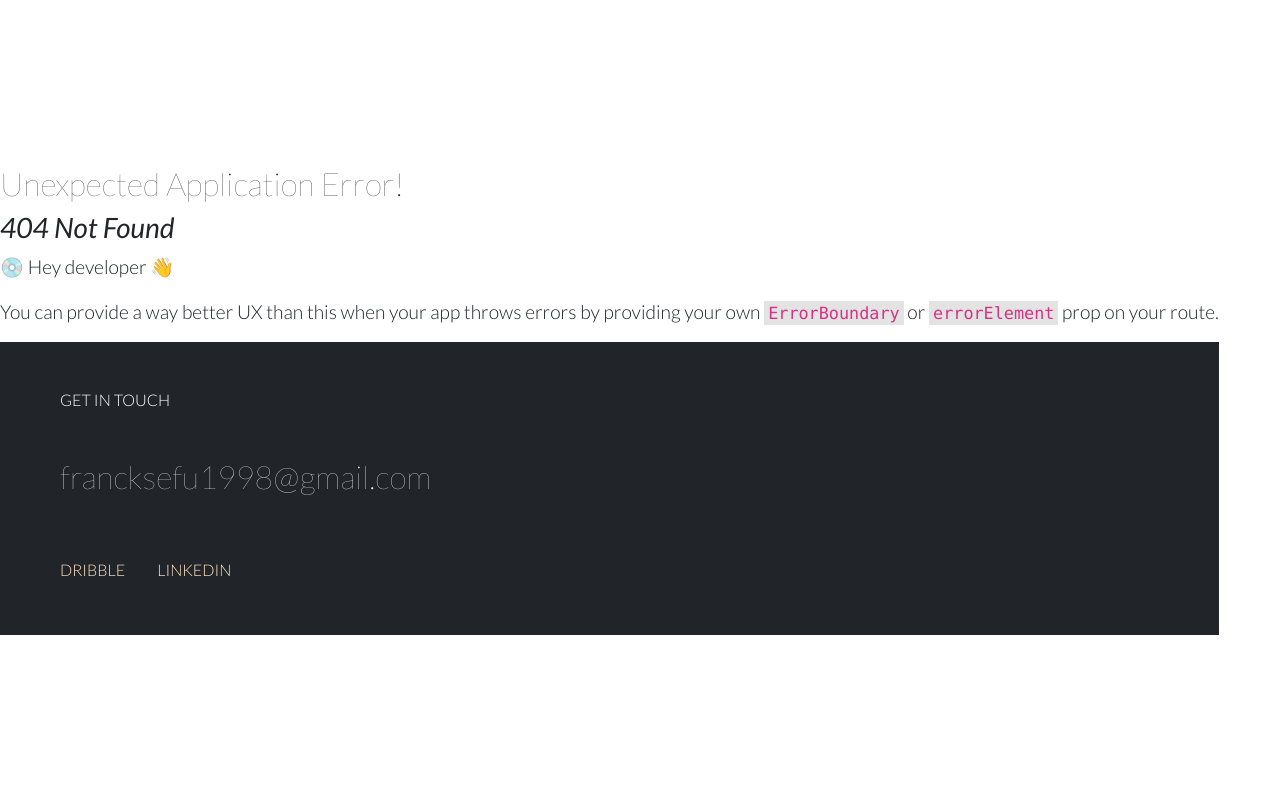
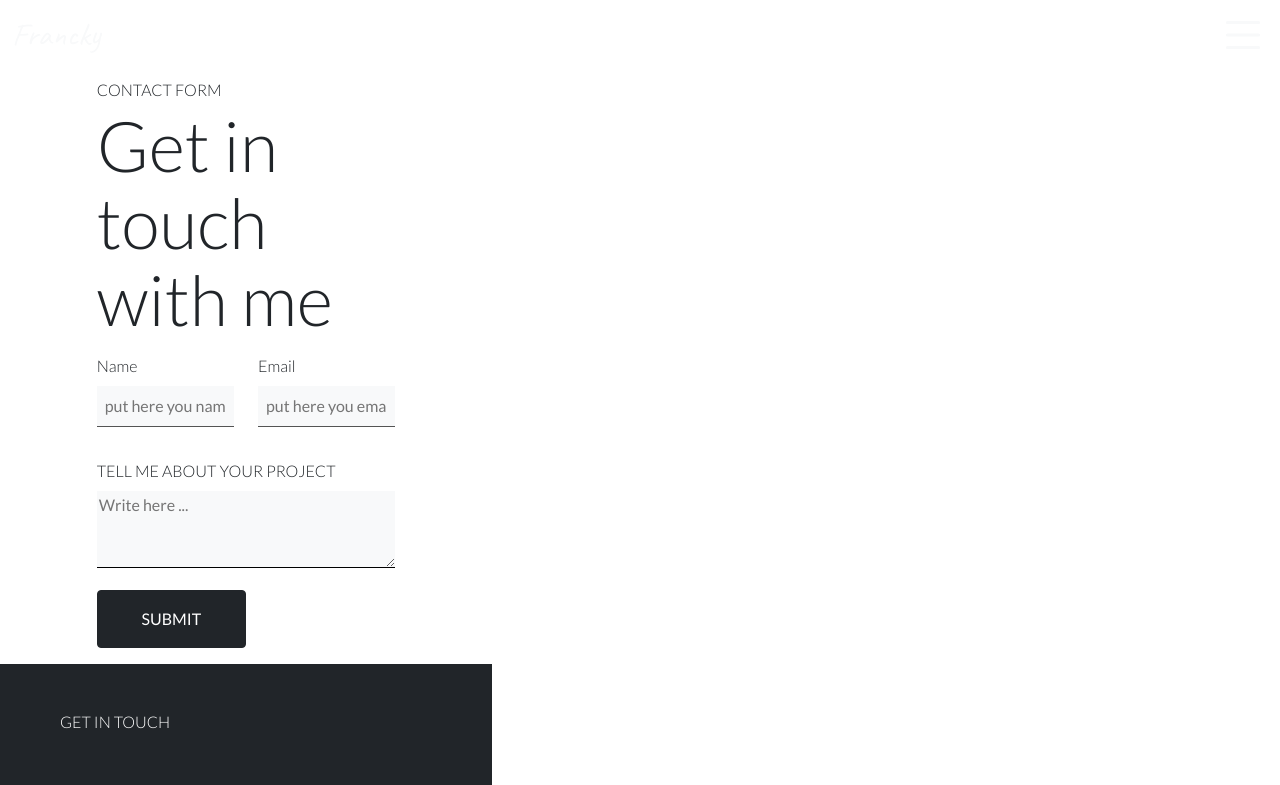
Before and after one commit to francksefu/franck-portfolio, a React (Vite) app: page /contact in a window 1280 px wide. Before the commit this address had no page. Shown: the top 785 px of the page. Built offline with nearby package versions, Linux system fonts and the light colour scheme.

Commit message:
Handle contact form

```diff
--- a/package.json
+++ b/package.json
@@ -10,6 +10,7 @@
     "preview": "vite preview"
   },
   "dependencies": {
+    "@formspree/react": "^2.5.1",
     "framer-motion": "^11.0.24",
     "react": "^18.2.0",
     "react-dom": "^18.2.0",
--- a/src/App.css
+++ b/src/App.css
@@ -139,3 +139,26 @@ ul {
 .cursor {
   cursor: pointer;
 }
+
+.contact-h1 {
+  font-size: 70px;
+  font-weight: 300;
+}
+
+label {
+  display: block;
+  font-weight: 300;
+  font-family: Lato,sans-serif;
+}
+
+input, textarea {
+  border-width: 1px;
+  border-color: black;
+  border-top: none;
+  border-right: none;
+  border-left: none;
+}
+
+input:hover, textarea:hover {
+  border: none;
+}
--- /dev/null
+++ b/src/components/contact/Contact.jsx
@@ -0,0 +1,84 @@
+import Navbar from "../Navbar/Navbar";
+import React from 'react';
+import { useForm, ValidationError } from '@formspree/react';
+
+const Contact = () => {
+  const [state, handleSubmit] = useForm("xqkryonr");
+  if (state.succeeded) {
+    return (
+      <>
+        <Navbar />
+        <div className="container-fluid p-3">
+        <div className="row mt-3 pt-3">
+          <div className="col-md-2"> </div>
+          <div className="col-md-8 pt-3">
+            <h6 className="mt-3 mb-2">CONTACT FORM</h6>
+            <h1 className="contact-h1">Get in touch<br/> with me</h1>
+            <form>
+            <div className="row">
+              <div className="col-md-6">
+                <label className="pt-2 pb-2">Name</label>
+                <input type="text" placeholder="put here you name" className="border-none p-2 w-100 bg-light" />
+              </div>
+
+              <div className="col-md-6">
+                <label className="pt-2 pb-2">Email</label>
+                <input type="email" placeholder="put here you email adress" className="border-none p-2 w-100 bg-light" />
+              </div>
+            </div>
+
+            <h6 className="text-success"> Thank you! I will answer you soon as possible! ... Best regards Franck sefu!</h6>
+            </form>
+          </div>
+          <div className="col-md-2"> </div>
+
+        </div>
+      </div>
+      </>
+    );
+  }
+  return(
+    <>
+      <Navbar />
+      <div className="container-fluid p-3">
+        <div className="row mt-3 pt-3">
+          <div className="col-md-2"> </div>
+          <div className="col-md-8 pt-3">
+            <h6 className="mt-3 mb-2">CONTACT FORM</h6>
+            <h1 className="contact-h1">Get in touch<br/> with me</h1>
+            <form onSubmit={handleSubmit}>
+            <div className="row">
+              <div className="col-md-6">
+                <label className="pt-2 pb-2">Name</label>
+                <input type="text" id="name" name="name" placeholder="put here you name" className="border-none p-2 w-100 bg-light" />
+              </div>
+
+              <div className="col-md-6">
+                <label className="pt-2 pb-2">Email</label>
+                <input type="email" id="email" name="email" placeholder="put here you email adress" className="border-none p-2 w-100 bg-light" />
+                <ValidationError
+                  prefix="Email"
+                  field="email"
+                  errors={state.errors}
+                />
+              </div>
+            </div>
+            <label className="pt-3 pb-2 mt-3"> TELL ME ABOUT YOUR PROJECT </label>
+            <textarea id="message" name="message" className="col-md-12 bg-light border-none" rows="3" placeholder="Write here ..."></textarea>
+            <ValidationError
+              prefix="Message"
+              field="message"
+              errors={state.errors}
+            />
+            <button type="submit" className="btn btn-dark p-3 mt-3 w-50" disabled={state.submitting}>SUBMIT</button>
+            </form>
+          </div>
+          <div className="col-md-2"> </div>
+
+        </div>
+      </div>
+    </>
+  );
+}
+
+export default Contact;
```
Also changed, not shown: src/main.jsx (+6 -2 lines), 1 other file (tests, documents, lock files or other folders).
